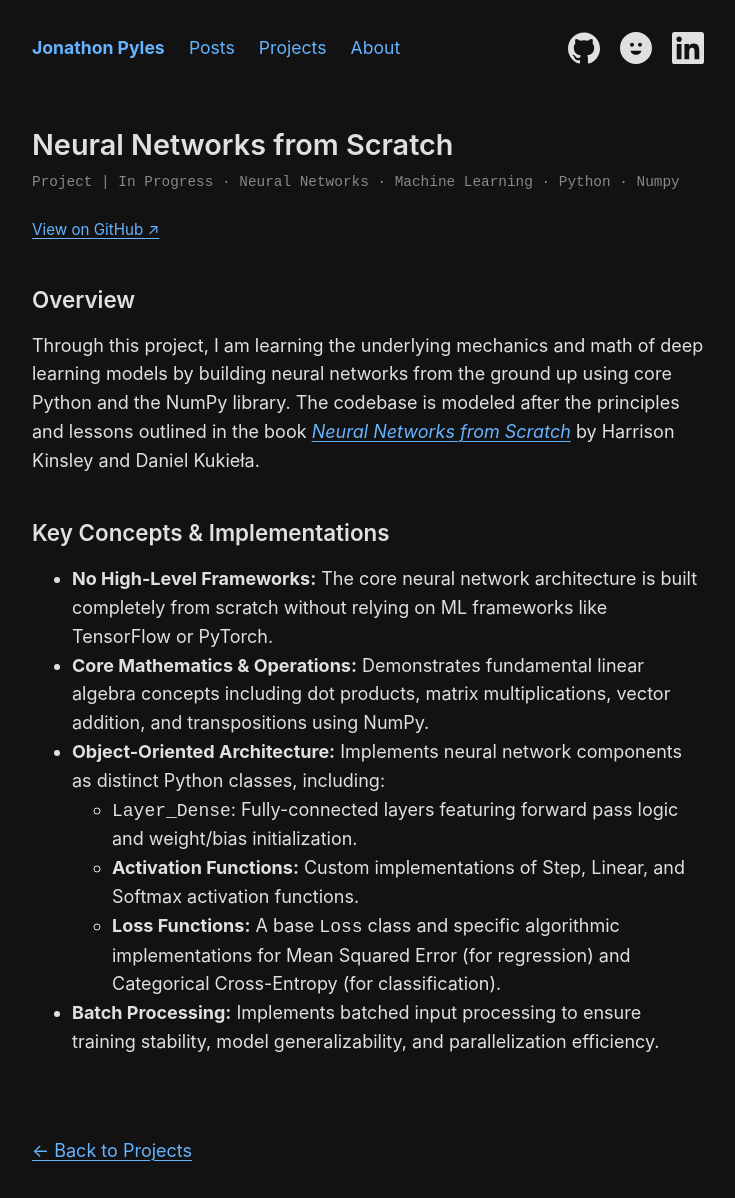
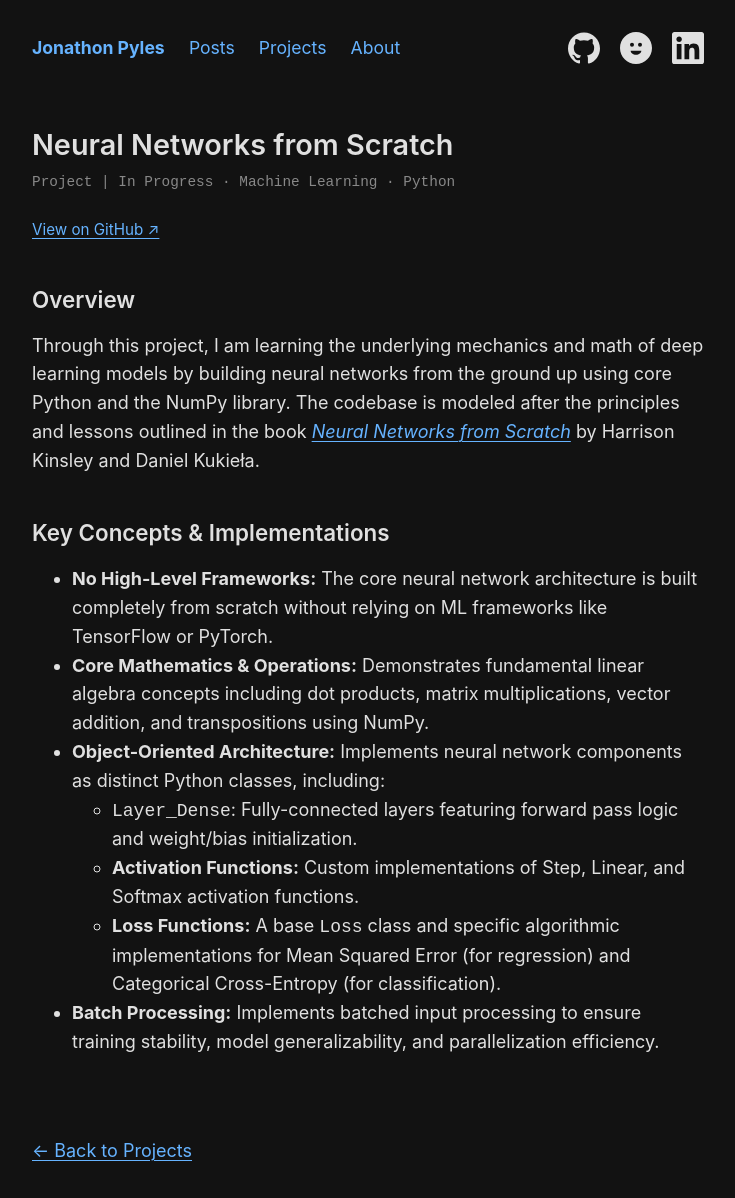
Before and after one commit to JNPyles/JNPyles.github.io, a Jekyll site: the page built from _posts/2025/2025-12-07-neural-networks-from-scratch.md, in a window 1280 px wide. Shown: the whole page, without its empty margins (272-1007 px from the left). Built offline with Jekyll 4.4.1, drawn with Linux system fonts in a browser that asks for light colours; nearby versions of some CDN libraries.

Commit message:
Website Update

```diff
--- a/_posts/2025/2025-12-07-neural-networks-from-scratch.md
+++ b/_posts/2025/2025-12-07-neural-networks-from-scratch.md
@@ -3,7 +3,7 @@ layout: project
 title: "Neural Networks from Scratch"
 date: 2025-12-07
 categories: [AI]
-tags: [In Progress, Neural Networks, Machine Learning, Python, Numpy]
+tags: [In Progress, Machine Learning, Python]
 github_url: https://github.com/JNPyles/Neural-Networks-from-Scratch
 description: "Building a neural network entirely from scratch using Python and NumPy to truly understand the underlying mathematics of deep learning."
 ---
```
Also changed, not shown: _posts/2024/2024-08-07-cfpb-complaint-analysis.md (+3 -5 lines).
